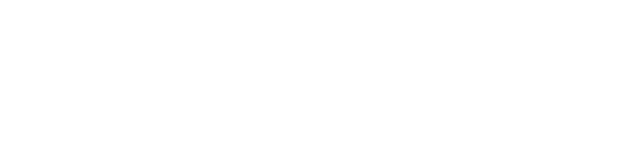
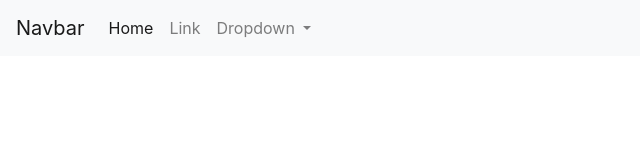
Before and after one commit to fabriziooller/fabriziooller.github.io, a plain HTML site: page index.html in a window 1280 px wide. Shown: the whole page, without its empty margins (0-640 px from the left). Drawn offline with nearby package versions, Linux system fonts and the light colour scheme.

Commit message:
primera pausa

```diff
--- a/index.html
+++ b/index.html
@@ -12,6 +12,31 @@
 </head>
 
 <body>
+    <header>
+        <nav class="navbar navbar-expand-lg navbar-light bg-light">
+            <a class="navbar-brand" href="#">Navbar</a>
+            <button class="navbar-toggler" type="button" data-toggle="collapse" data-target="#navbarSupportedContent" aria-controls="navbarSupportedContent" aria-expanded="false" aria-label="Toggle navigation">
+              <span class="navbar-toggler-icon"></span>
+            </button>
+
+            <div class="collapse navbar-collapse" id="navbarSupportedContent">
+              <ul class="navbar-nav mr-auto">
+                <li class="nav-item active">
+                  <a class="nav-link" href="#">Home <span class="sr-only">(current)</span></a>
+                </li>
+                <li class="nav-item">
+                  <a class="nav-link" href="#">Link</a>
+                </li>
+                <li class="nav-item dropdown">
+                  <a class="nav-link dropdown-toggle" href="#" id="navbarDropdown" role="button" data-toggle="dropdown" aria-haspopup="true" aria-expanded="false">
+                    Dropdown
+                  </a>
+
+              </ul>
+
+            </div>
+          </nav>
+    </header>
     <script src="https://code.jquery.com/jquery-3.4.1.slim.min.js"
         integrity="sha384-J6qa4849blE2+poT4WnyKhv5vZF5SrPo0iEjwBvKU7imGFAV0wwj1yYfoRSJoZ+n"
         crossorigin="anonymous"></script>
```
